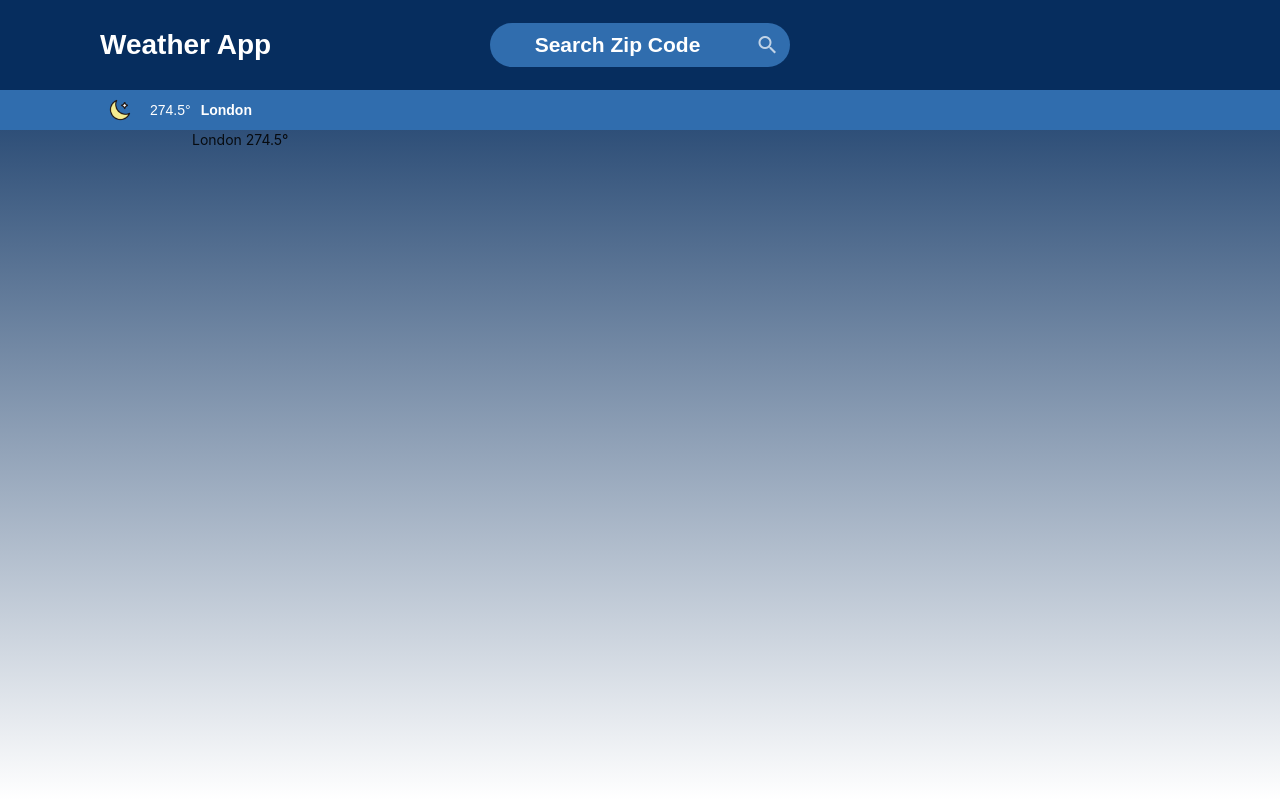
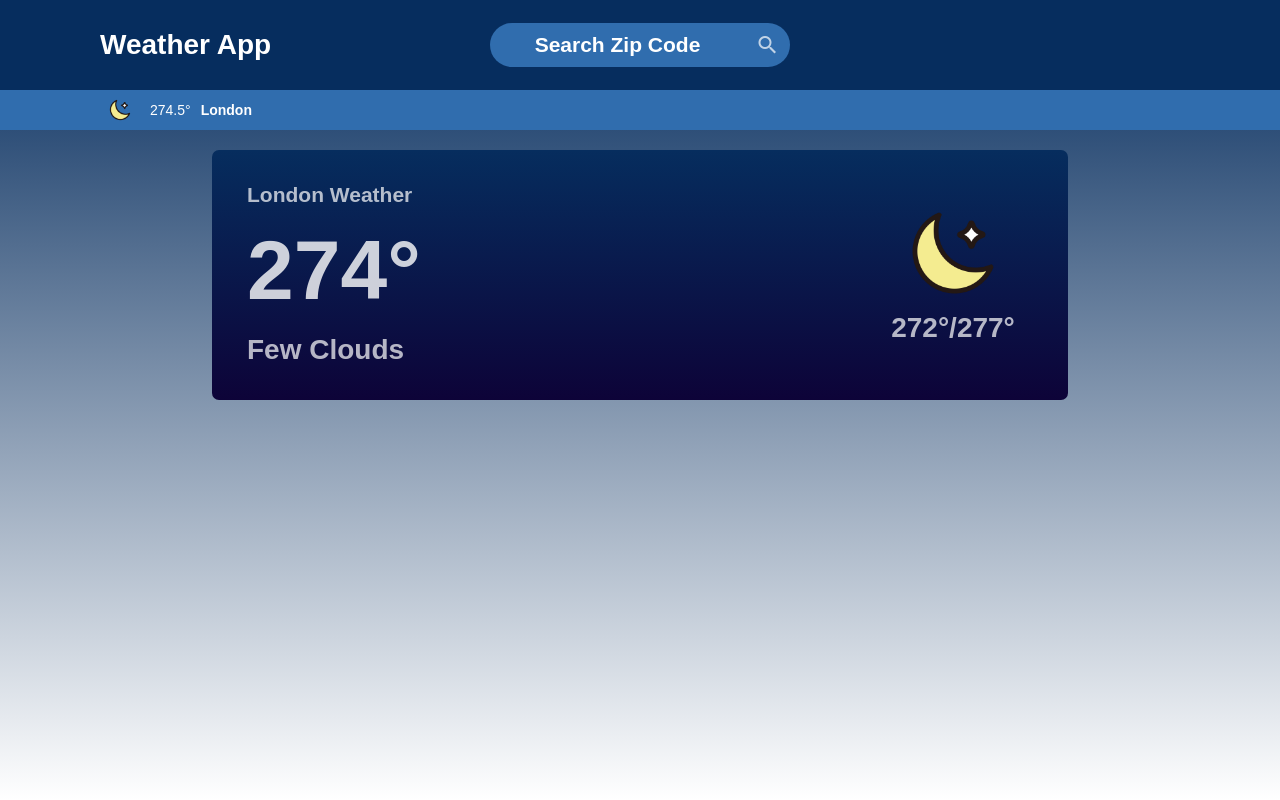
Before and after one commit to TheTeck/Weather, a React (Create React App) app: page / in a window 1280 px wide. Shown: the top 800 px of the page. Built offline with nearby package versions, Linux system fonts and the light colour scheme.

Commit message:
Create CurrentWeather component to highlight current data

```diff
--- /dev/null
+++ b/src/components/CurrentWeather/CurrentWeather.jsx
@@ -0,0 +1,26 @@
+import React from 'react';
+
+import './CurrentWeather.scss';
+import DynamicIcon from '../DynamicIcon/DynamicIcon';
+
+export default function CurrentWeather ({ weather, main, name }) {
+
+    let descriptionWords = weather.description.split(' ');
+    let description = descriptionWords.map(word => {
+        return word[0].toUpperCase() + (word.length > 1 ? word.slice(1) : '');
+    }).join(' ');
+
+    return (
+        <div id="currentweather-container" >
+            <div id="current-left-data">
+                <p id="current-location">{name} Weather</p>
+                <p id="big-temp">{~~main.temp + '\u00B0'}</p>
+                <p id="current-description">{description}</p>
+            </div>
+            <div id="current-right-data">
+                <DynamicIcon id="huge-icon" width={160} height={160} />
+                <p id="min-max-temp">{~~main.temp_min + '\u00B0/' + ~~main.temp_max + '\u00B0'}</p>
+            </div>
+        </div>
+    )
+}
--- /dev/null
+++ b/src/components/CurrentWeather/CurrentWeather.scss
@@ -0,0 +1,69 @@
+@import "../../sass/colors";
+@import "../../sass/fonts";
+@import "../../sass/dimensions";
+
+#currentweather-container {
+  width: 100%;
+  max-width: $break-mid;
+  height: 250px;
+  margin: 0 auto;
+  padding: $padding-content;
+  border-radius: $radius;
+  background: linear-gradient($color-primary, $color-ternary);
+  display: flex;
+  align-items: center;
+  justify-content: space-between;
+  color: $color-font-light;
+  font-family: $font-primary;
+}
+
+#current-left-content,
+#current-right-content {
+  height: 100%;
+  display: flex;
+  flex-direction: column;
+}
+
+#current-left-content {
+  align-items: flex-start;
+}
+
+#current-right-content {
+  align-items: flex-end;
+  justify-content: center;
+}
+
+#current-location {
+  margin: 0;
+  font-size: $font-small;
+  font-weight: $font-mid-weight;
+  opacity: 0.7;
+}
+
+#big-temp {
+  font-size: $font-giant;
+  font-weight: $font-heavy-weight;
+  margin: 0;
+  opacity: 0.8;
+}
+
+#current-description {
+  margin: 0;
+  font-size: $font-medium;
+  font-weight: $font-mid-weight;
+  opacity: 0.7;
+}
+
+#huge-icon {
+  margin: 0;
+}
+
+#min-max-temp {
+  margin: 0;
+  font-size: $font-medium;
+  font-weight: $font-mid-weight;
+  opacity: 0.7;
+  text-align: center;
+  position: relative;
+  top: -30px;
+}
--- a/src/pages/App/App.jsx
+++ b/src/pages/App/App.jsx
@@ -4,6 +4,7 @@ import './App.scss';
 import apiService from '../../utils/apiService'
 import MainHeader from '../../components/MainHeader/MainHeader';
 import SubHeader from '../../components/SubHeader/SubHeader';
+import CurrentWeather from '../../components/CurrentWeather/CurrentWeather';
 
 let dummyData = {
     "coord": {
@@ -98,7 +99,7 @@ function App() {
         <SubHeader name={currentData.name} temp={currentData.main.temp} icon={currentData.weather[0].main} />
       </header>
       <div id="content-container">
-        {output}
+        <CurrentWeather weather={currentData.weather[0]} main={currentData.main} name={currentData.name} />
       </div>
     </div>
   );
--- a/src/pages/App/App.scss
+++ b/src/pages/App/App.scss
@@ -1,5 +1,6 @@
 @import "../../sass/colors";
 @import "../../sass/fonts";
+@import "../../sass/dimensions";
 
 #App {
   width: 100%;
@@ -16,9 +17,10 @@ header {
   width: 100%;
   height: 100%;
   margin: 0 auto;
+  padding: $padding-small;
 }
 
-@media (min-width: 1000px) {
+@media (min-width: $break-mid) {
   #content-container {
     width: 70%;
   }
--- a/src/sass/_colors.scss
+++ b/src/sass/_colors.scss
@@ -1,5 +1,6 @@
 $color-primary: rgb(6, 45, 94);
 $color-secondary: rgb(48, 109, 174);
+$color-ternary: rgb(13, 3, 56);
 
 $color-font-light: white;
 $color-font-dark: black;
--- a/src/sass/_dimensions.scss
+++ b/src/sass/_dimensions.scss
@@ -4,6 +4,9 @@ $sub-header-height: 40px;
 $padding-small: 20px;
 $padding-medium: 100px;
 $padding-large: 300px;
+$padding-content: 35px;
 
 $break-mid: 1000px;
 $break-large: 1600px;
+
+$radius: 7px;
--- a/src/sass/_fonts.scss
+++ b/src/sass/_fonts.scss
@@ -1,3 +1,4 @@
+$font-giant: 6rem;
 $font-large: 3rem;
 $font-medium: 2rem;
 $font-small: 1.5rem;
```
